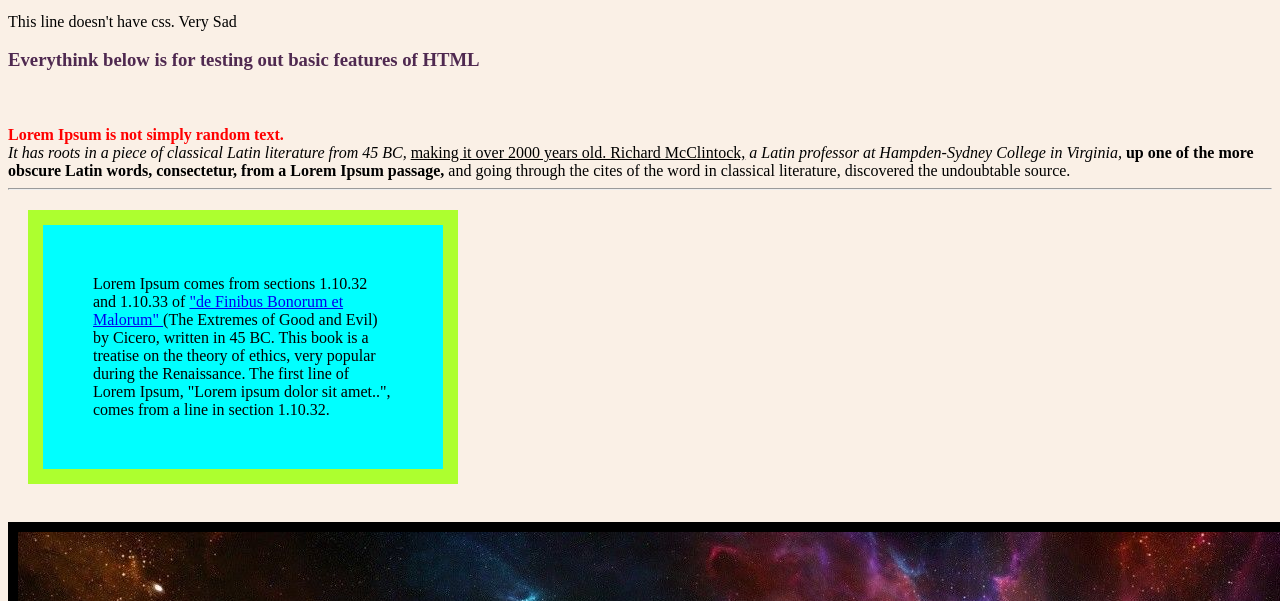
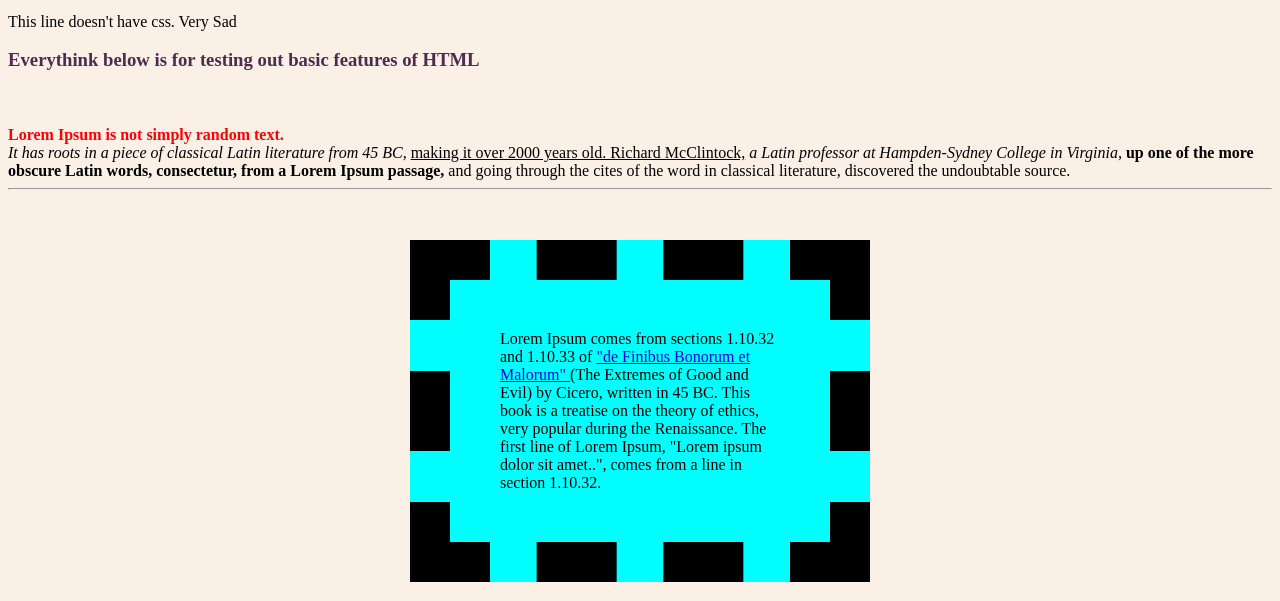
Before and after one commit to danielyang2000/TestWebsite, a plain HTML site: page index.html in a window 1280 px wide. Shown: the part 199-800 px from the top of the page. Drawn offline with Linux system fonts and the light colour scheme.

Commit message:
learned about custom padding and margin

```diff
--- a/index.html
+++ b/index.html
@@ -37,10 +37,14 @@
 
             #box {
                 background-color:aqua;
-                width: 300px;
-                border: 15px solid greenyellow;
+                width: 280px;
+                border: 40px dashed;
                 padding: 50px;
-                margin: 20px;
+                /* padding-left: 20px;
+                padding-right: 100px; */
+                margin: 50px;
+                margin-left: auto;
+                margin-right: auto;
             }
         </style>
     </head>
```
